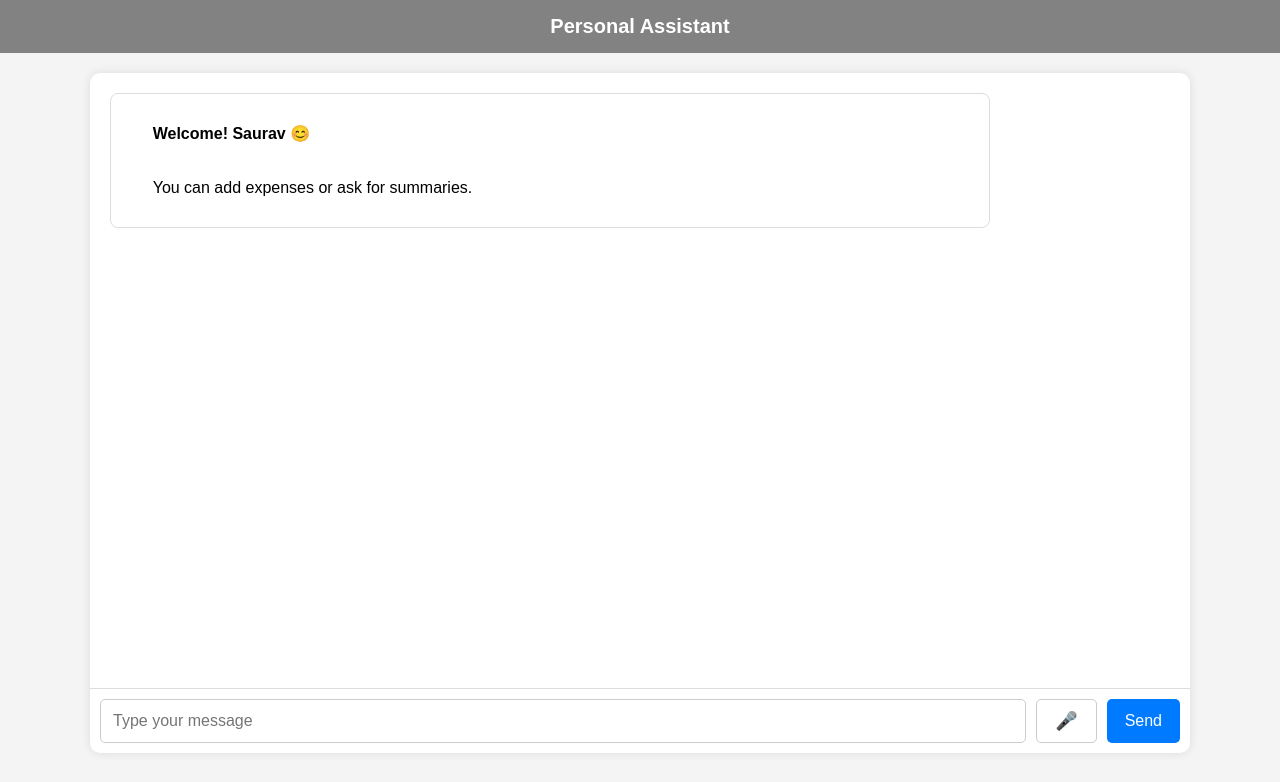
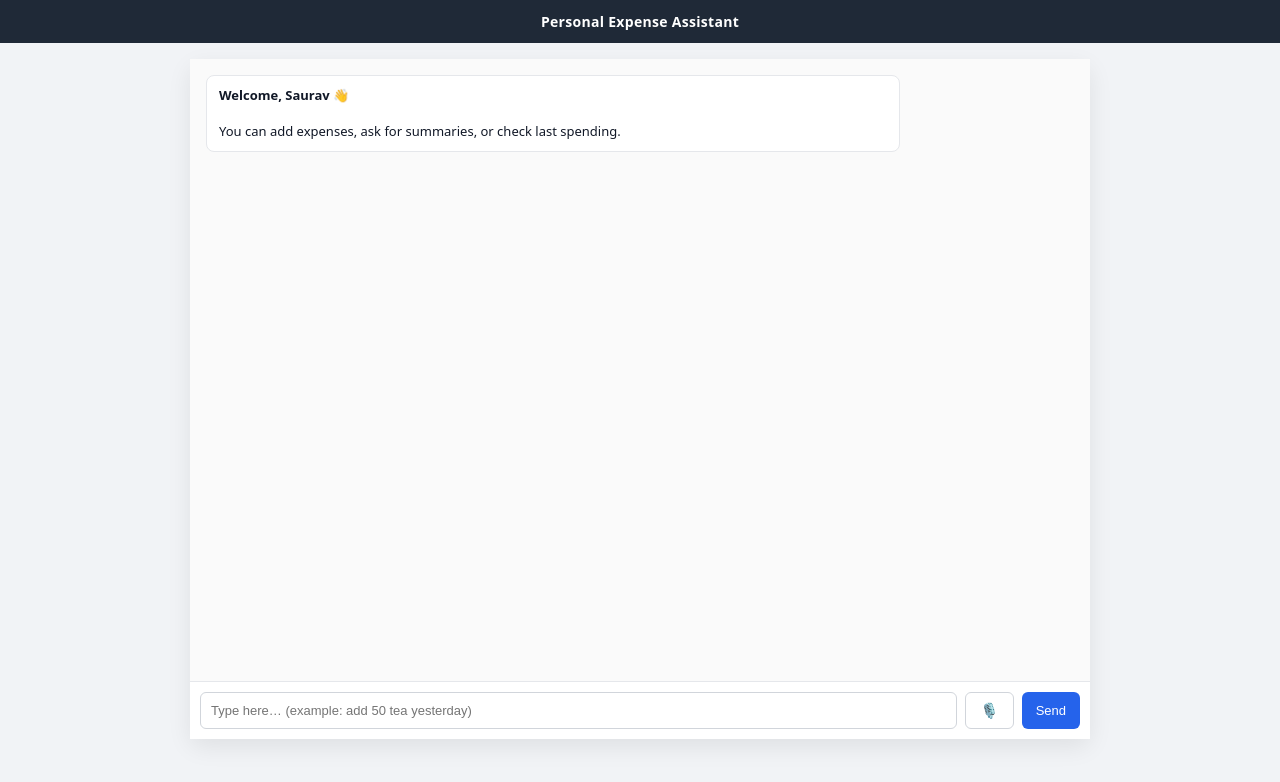
Before and after one commit to sauravazad17/expense-bot, a Flask app: page / in a window 1280 px wide. Shown: the top 782 px of the page. Run offline with Flask 3, Linux system fonts and the light colour scheme.

Commit message:
Update index.html

```diff
--- a/templates/index.html
+++ b/templates/index.html
@@ -2,111 +2,153 @@
 <html lang="en">
 <head>
   <meta charset="UTF-8">
-  <title>Personal Assistant</title>
+  <title>Personal Expense Assistant</title>
   <meta name="viewport" content="width=device-width, initial-scale=1.0">
 
   <style>
+    * {
+      box-sizing: border-box;
+    }
+
     body {
-      font-family: Arial, sans-serif;
-      background: #f4f4f4;
+      font-family: system-ui, -apple-system, BlinkMacSystemFont, "Segoe UI", Roboto, Arial, sans-serif;
+      background: #f1f3f6;
       margin: 0;
       padding: 0;
+      font-size: 13px;
     }
 
     header {
-      background: #828282;
-      color: white;
+      background: #1f2937;
+      color: #ffffff;
       text-align: center;
-      padding: 15px;
-      font-size: 20px;
-      font-weight: bold;
+      padding: 12px;
+      font-size: 14px;
+      font-weight: 600;
+      letter-spacing: 0.3px;
     }
 
     .chat-wrapper {
-      max-width: 1100px;
-      margin: 20px auto;
-      background: white;
+      max-width: 900px;
+      margin: 16px auto;
+      background: #ffffff;
       border-radius: 10px;
       display: flex;
       flex-direction: column;
       height: 85vh;
-      box-shadow: 0 0 10px rgba(0,0,0,0.1);
+      box-shadow: 0 8px 24px rgba(0,0,0,0.08);
     }
 
     .chat-box {
       flex: 1;
-      padding: 20px;
+      padding: 16px;
       overflow-y: auto;
+      background: #fafafa;
     }
 
-    .bot-msg, .user-msg {
-      margin-bottom: 15px;
-      padding: 12px 15px;
+    .bot-msg,
+    .user-msg {
+      margin-bottom: 10px;
+      padding: 10px 12px;
       border-radius: 8px;
       max-width: 80%;
-      white-space: pre-wrap;
+      line-height: 1.4;
+      font-size: 13px;
+      word-wrap: break-word;
     }
 
     .bot-msg {
       background: #ffffff;
-      border: 1px solid #ddd;
+      border: 1px solid #e5e7eb;
+      color: #111827;
     }
 
     .user-msg {
-      background: #ADD8E6;
+      background: #dbeafe;
       margin-left: auto;
       text-align: right;
+      color: #1e3a8a;
+      font-weight: 500;
     }
 
     .input-area {
-      border-top: 1px solid #ddd;
+      border-top: 1px solid #e5e7eb;
       padding: 10px;
+      background: #ffffff;
     }
 
     form {
       display: flex;
-      gap: 10px;
+      gap: 8px;
     }
 
     input[type="text"] {
       flex: 1;
-      padding: 12px;
-      font-size: 16px;
-      border-radius: 5px;
-      border: 1px solid #ccc;
+      padding: 10px;
+      font-size: 13px;
+      border-radius: 6px;
+      border: 1px solid #d1d5db;
       outline: none;
     }
 
+    input[type="text"]:focus {
+      border-color: #2563eb;
+    }
+
     button {
-      padding: 0 18px;
-      font-size: 16px;
+      padding: 0 14px;
+      font-size: 13px;
       border: none;
-      border-radius: 5px;
+      border-radius: 6px;
       cursor: pointer;
     }
 
     #sendBtn {
-      background: #007bff;
+      background: #2563eb;
       color: white;
+      font-weight: 500;
+    }
+
+    #sendBtn:hover {
+      background: #1d4ed8;
     }
 
     #micBtn {
-      background: white;
-      border: 1px solid #ccc;
-      font-size: 18px;
+      background: #ffffff;
+      border: 1px solid #d1d5db;
+      font-size: 15px;
+    }
+
+    #micBtn:hover {
+      background: #f3f4f6;
+    }
+
+    /* Tables inside bot replies */
+    table {
+      font-size: 12px;
+      margin-top: 8px;
+    }
+
+    th, td {
+      padding: 6px;
+    }
+
+    h3 {
+      font-size: 14px;
+      margin: 6px 0 8px 0;
     }
   </style>
 </head>
 
 <body>
 
-<header>Personal Assistant</header>
+<header>Personal Expense Assistant</header>
 
 <div class="chat-wrapper">
   <div class="chat-box" id="chatBox">
     <div class="bot-msg">
-      <b>Welcome! Saurav 😊</b><br><br>
-      You can add expenses or ask for summaries.
+      <b>Welcome, Saurav 👋</b><br><br>
+      You can add expenses, ask for summaries, or check last spending.
     </div>
   </div>
 
@@ -115,10 +157,10 @@
       <input
         type="text"
         id="message"
-        placeholder="Type your message"
+        placeholder="Type here… (example: add 50 tea yesterday)"
         autocomplete="off"
       />
-      <button type="button" id="micBtn">🎤</button>
+      <button type="button" id="micBtn">🎙️</button>
       <button type="submit" id="sendBtn">Send</button>
     </form>
   </div>
@@ -130,14 +172,11 @@
   const chatBox = document.getElementById("chatBox");
   const micBtn = document.getElementById("micBtn");
 
-  // -----------------------
-  // SEND MESSAGE (ENTER + BUTTON)
-  // -----------------------
   form.addEventListener("submit", function (e) {
-    e.preventDefault(); // ⛔ stop page reload
+    e.preventDefault();
 
     const text = input.value.trim();
-    if (!text) return; // ⛔ stop empty submit
+    if (!text) return;
 
     addUserMessage(text);
     input.value = "";
@@ -158,9 +197,7 @@
     });
   });
 
-  // -----------------------
-  // MIC INPUT
-  // -----------------------
+  // Mic input
   let recognition;
   if ("webkitSpeechRecognition" in window) {
     recognition = new webkitSpeechRecognition();
@@ -181,9 +218,6 @@
     micBtn.innerText = "❌";
   }
 
-  // -----------------------
-  // UI HELPERS
-  // -----------------------
   function addUserMessage(text) {
     const div = document.createElement("div");
     div.className = "user-msg";
@@ -195,7 +229,7 @@
   function addBotMessage(text) {
     const div = document.createElement("div");
     div.className = "bot-msg";
-    div.innerHTML = text;  // CHANGED: Use innerHTML to render HTML tags (like tables) instead of plain text
+    div.innerHTML = text;
     chatBox.appendChild(div);
     chatBox.scrollTop = chatBox.scrollHeight;
   }
```
